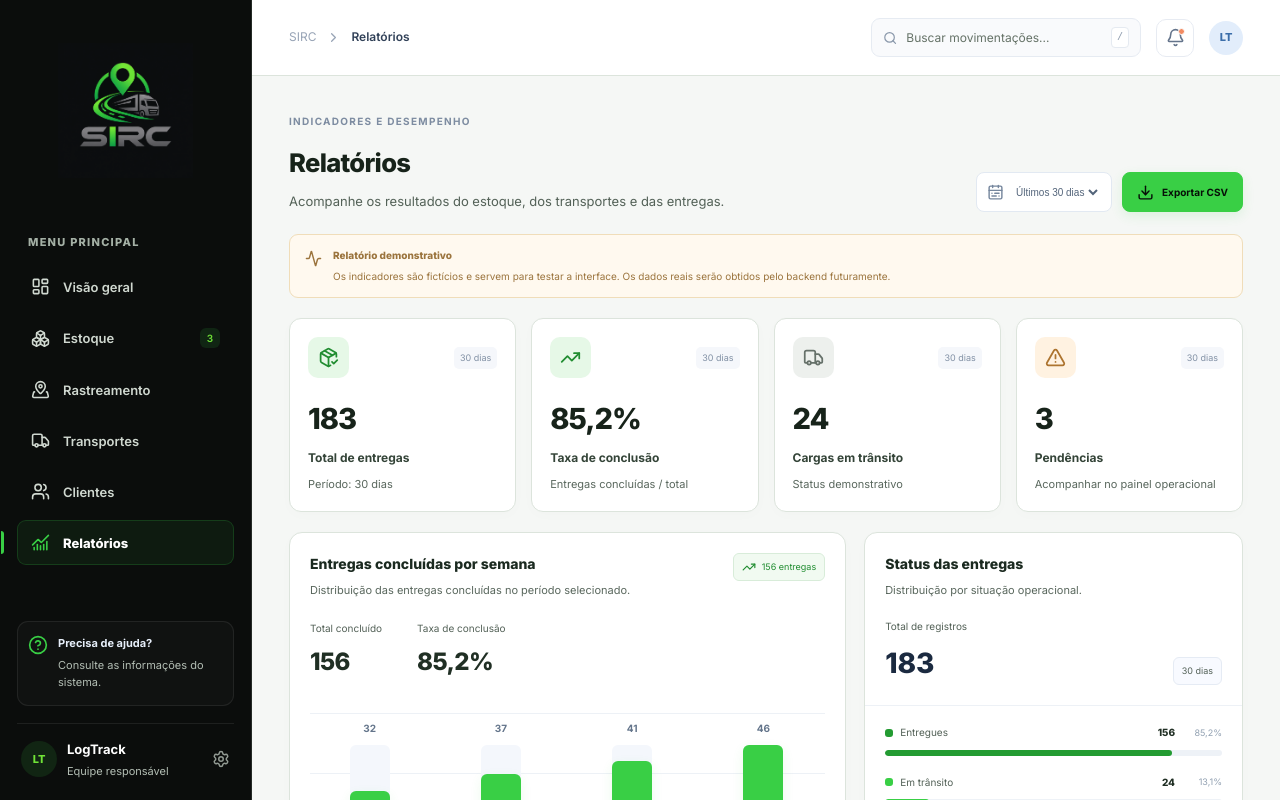
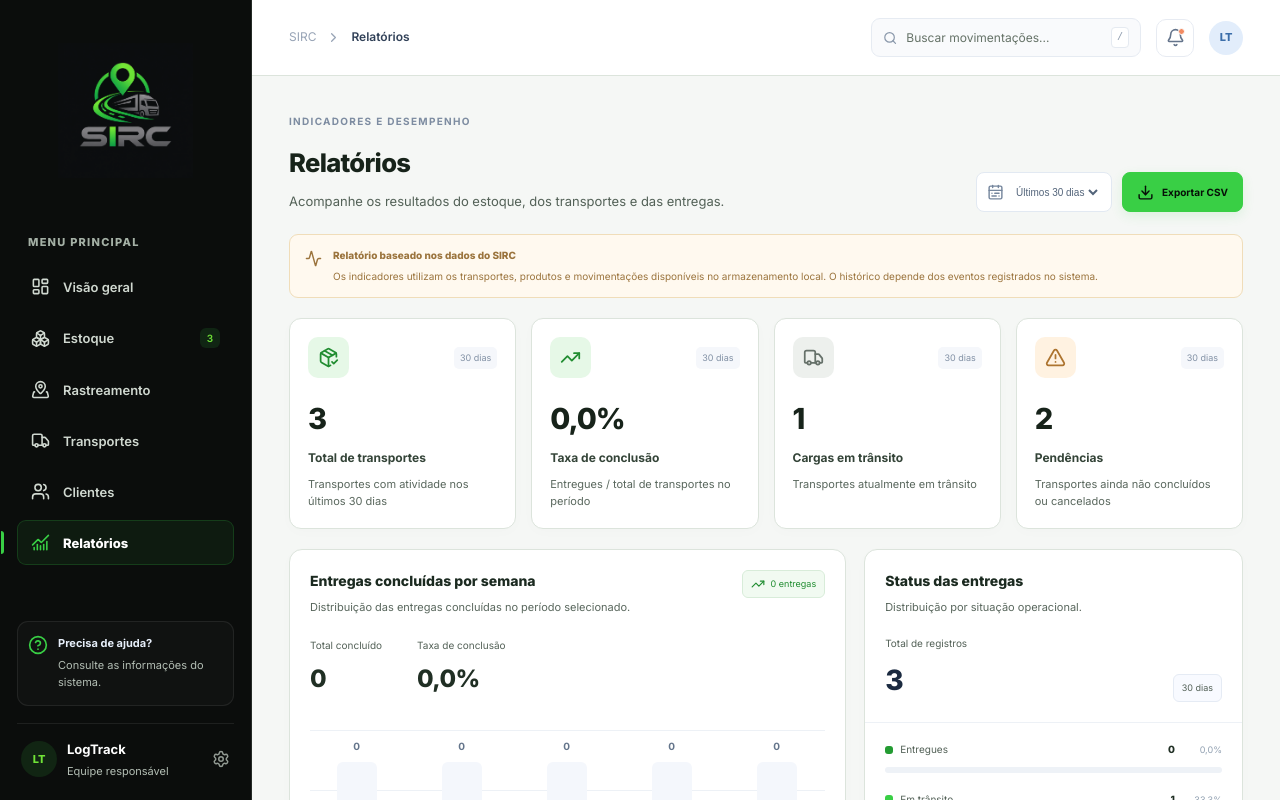
Before and after one commit to PDZDEV17/Senai-LOGTRACK, a React (Vite) app: page / in a window 1280 px wide. Both pictures are taken after a click on the button "Relatórios". Shown: the top 800 px of the page. Built offline with nearby package versions, Linux system fonts and the light colour scheme.

Commit message:
VERSÃO DO FRONTEND ESTAVEL DATA 18/10/2026

```diff
--- a/src/pages/Relatorios.jsx
+++ b/src/pages/Relatorios.jsx
@@ -1,10 +1,8 @@
-
+import { useSircData } from "../data/sircStore";
 import { useState } from "react";
 import {
   Activity,
   AlertTriangle,
-  ArrowDownRight,
-  ArrowUpRight,
   Boxes,
   CalendarRange,
   CheckCircle2,
@@ -18,105 +16,199 @@ import {
 } from "lucide-react";
 import "./Relatorios.css";
 
-const reports = {
-  "7 dias": {
-    total: 52,
-    delivered: 42,
-    transit: 8,
-    pending: 2,
-    stockUnits: 2480,
-    lowStock: 3,
-    chartTitle: "Entregas concluídas por dia",
-    chart: [
-      { label: "Seg", value: 5 },
-      { label: "Ter", value: 7 },
-      { label: "Qua", value: 4 },
-      { label: "Qui", value: 8 },
-      { label: "Sex", value: 6 },
-      { label: "Sáb", value: 7 },
-      { label: "Dom", value: 5 },
-    ],
-  },
-  "30 dias": {
-    total: 183,
-    delivered: 156,
-    transit: 24,
-    pending: 3,
-    stockUnits: 2480,
-    lowStock: 3,
-    chartTitle: "Entregas concluídas por semana",
-    chart: [
-      { label: "Sem. 1", value: 32 },
-      { label: "Sem. 2", value: 37 },
-      { label: "Sem. 3", value: 41 },
-      { label: "Sem. 4", value: 46 },
-    ],
-  },
-  "90 dias": {
-    total: 528,
-    delivered: 468,
-    transit: 24,
-    pending: 36,
-    stockUnits: 2480,
-    lowStock: 3,
-    chartTitle: "Entregas concluídas por mês",
-    chart: [
-      { label: "Mês 1", value: 142 },
-      { label: "Mês 2", value: 158 },
-      { label: "Mês 3", value: 168 },
-    ],
-  },
-};
+function normalizeReportText(value) {
+  return String(value || "")
+    .normalize("NFD")
+    .replace(/[\u0300-\u036f]/g, "")
+    .trim()
+    .toLowerCase();
+}
 
-const recentActivities = [
-  {
-    id: "TRP-1024",
-    title: "Transporte iniciado",
-    type: "Transporte",
-    time: "14:32",
-    status: "Registrado",
-    color: "blue",
-  },
-  {
-    id: "SIRC-0003",
-    title: "Leitura de etiqueta",
-    type: "Estoque",
-    time: "14:18",
-    status: "Registrado",
-    color: "purple",
-  },
-  {
-    id: "TRP-1025",
-    title: "Status atualizado",
-    type: "Transporte",
-    time: "13:54",
-    status: "Registrado",
-    color: "orange",
-  },
-  {
-    id: "PED-1032",
-    title: "Entrega atualizada",
-    type: "Entrega",
-    time: "13:20",
-    status: "Registrado",
-    color: "green",
-  },
-];
+function parseReportDate(value) {
+  if (value == null || value === "") return null;
 
-function downloadCsv(period, report) {
-  const deliveryRate = ((report.delivered / report.total) * 100).toFixed(1);
+  if (typeof value === "number") {
+    return Number.isFinite(value) ? value : null;
+  }
+
+  const text = String(value).trim();
+
+  // Reconhece datas no formato brasileiro: 19/10/2026, 14:30.
+  const localDate = text.match(
+    /^(\d{1,2})\/(\d{1,2})\/(\d{4})(?:,?\s*(\d{1,2}):(\d{2}))?/
+  );
+
+  if (localDate) {
+    const [, day, month, year, hour = "0", minute = "0"] =
+      localDate;
+
+    const timestamp = new Date(
+      Number(year),
+      Number(month) - 1,
+      Number(day),
+      Number(hour),
+      Number(minute)
+    ).getTime();
+
+    return Number.isNaN(timestamp) ? null : timestamp;
+  }
+
+  const timestamp = Date.parse(text);
+  return Number.isNaN(timestamp) ? null : timestamp;
+}
+
+function isReportDateInRange(value, startMs, endMs) {
+  const timestamp = parseReportDate(value);
+
+  // Não descarta registros que ainda não têm data cadastrada.
+  return (
+    timestamp === null ||
+    (timestamp >= startMs && timestamp <= endMs)
+  );
+}
+
+function formatReportDate(value) {
+  const timestamp = parseReportDate(value);
+
+  if (timestamp === null) {
+    return String(value || "Data não informada");
+  }
+
+  return new Date(timestamp).toLocaleString("pt-BR", {
+    dateStyle: "short",
+    timeStyle: "short",
+  });
+}
+
+function getProductQuantity(product) {
+  const rawQuantity =
+    product?.quantity ??
+    product?.stock ??
+    product?.currentStock ??
+    product?.currentQuantity ??
+    product?.qty ??
+    product?.amount ??
+    product?.quantidade ??
+    product?.estoque ??
+    0;
+
+  const quantity =
+    typeof rawQuantity === "string"
+      ? Number(rawQuantity.trim().replace(",", "."))
+      : Number(rawQuantity);
+
+  return Number.isFinite(quantity) ? quantity : 0;
+}
+
+function getProductMinimum(product) {
+  const rawMinimum =
+    product?.minimum ??
+    product?.minStock ??
+    product?.minimumStock ??
+    product?.minQuantity ??
+    product?.minimumQuantity ??
+    product?.min ??
+    product?.estoqueMinimo;
+
+  if (rawMinimum == null || rawMinimum === "") {
+    return null;
+  }
+
+  const minimum = Number(rawMinimum);
+
+  return Number.isFinite(minimum) ? minimum : null;
+}
+
+function getTransportStatus(transport) {
+  return normalizeReportText(transport?.status);
+}
+
+function getCompletionDate(transport) {
+  const history = Array.isArray(transport?.history)
+    ? transport.history
+    : [];
+
+  const completionEvent = history.find((event) => {
+    const description = normalizeReportText(
+      `${event.title || ""} ${event.note || ""}`
+    );
+
+    return (
+      description.includes("entregue") ||
+      description.includes("entrega concluida")
+    );
+  });
+
+  return (
+    parseReportDate(completionEvent?.date) ??
+    parseReportDate(transport?.updatedAt)
+  );
+}
+
+function buildReportChart(transports, days, startMs, endMs) {
+  const bucketCount = days === 7 ? 7 : days === 30 ? 5 : 3;
+
+  const chart = Array.from({ length: bucketCount }, (_, index) => {
+    let label;
+
+    if (days === 7) {
+      const date = new Date(startMs);
+      date.setDate(date.getDate() + index);
+
+      label = date
+        .toLocaleDateString("pt-BR", { weekday: "short" })
+        .replace(".", "");
+    } else if (days === 30) {
+      label = `Sem. ${index + 1}`;
+    } else {
+      label = `Mês ${index + 1}`;
+    }
+
+    return { label, value: 0 };
+  });
+
+  const duration = endMs - startMs + 1;
+
+  transports.forEach((transport) => {
+    const timestamp = getCompletionDate(transport);
+
+    if (
+      timestamp === null ||
+      timestamp < startMs ||
+      timestamp > endMs
+    ) {
+      return;
+    }
+
+    const bucketIndex = Math.min(
+      bucketCount - 1,
+      Math.floor(((timestamp - startMs) / duration) * bucketCount)
+    );
+
+    chart[bucketIndex].value += 1;
+  });
+
+  return chart;
+}
+
+function downloadCsv(period, report, recentActivities) {
+  const deliveryRate =
+    report.total > 0
+      ? ((report.delivered / report.total) * 100).toFixed(1)
+      : "0.0";
 
   const rows = [
     ["SIRC - Relatório operacional"],
     ["Período", period],
-    ["Dados", "Demonstrativos"],
+    ["Origem dos dados", "Armazenamento local do SIRC"],
     [],
     ["Indicador", "Valor"],
-    ["Total de entregas", report.total],
+    ["Total de transportes", report.total],
     ["Entregas concluídas", report.delivered],
     ["Taxa de conclusão (%)", deliveryRate],
     ["Cargas em trânsito", report.transit],
     ["Pendências", report.pending],
+    ["Transportes cancelados", report.cancelled],
     ["Unidades em estoque", report.stockUnits],
     ["Produtos com estoque baixo", report.lowStock],
     [],
@@ -124,7 +216,7 @@ function downloadCsv(period, report) {
     ["Intervalo", "Entregas concluídas"],
     ...report.chart.map((item) => [item.label, item.value]),
     [],
-    ["Código", "Evento", "Categoria", "Horário", "Registro"],
+    ["Código", "Evento", "Categoria", "Data", "Status"],
     ...recentActivities.map((item) => [
       item.id,
       item.title,
@@ -133,15 +225,18 @@ function downloadCsv(period, report) {
       item.status,
     ]),
     [],
-    ["Observação", "Relatório ilustrativo; não representa dados reais do banco."],
+    [
+      "Observação",
+      "Valores calculados a partir dos dados disponíveis localmente no SIRC.",
+    ],
   ];
 
   const escapeCell = (value) =>
     `"${String(value ?? "").replace(/"/g, '""')}"`;
 
-  const csv = "\uFEFF" + rows
-    .map((row) => row.map(escapeCell).join(";"))
-    .join("\r\n");
+  const csv =
+    "\uFEFF" +
+    rows.map((row) => row.map(escapeCell).join(";")).join("\r\n");
 
   const blob = new Blob([csv], {
     type: "text/csv;charset=utf-8;",
@@ -161,8 +256,113 @@ function downloadCsv(period, report) {
 }
 
 export default function Relatorios() {
+  const {
+    products = [],
+    movements = [],
+    transports = [],
+  } = useSircData();
+
   const [period, setPeriod] = useState("30 dias");
-  const report = reports[period];
+
+  const periodDays = Number.parseInt(period, 10) || 30;
+
+  const now = new Date();
+
+  const rangeStart = new Date(now);
+  rangeStart.setHours(0, 0, 0, 0);
+  rangeStart.setDate(rangeStart.getDate() - periodDays + 1);
+
+  const rangeEnd = new Date(now);
+  rangeEnd.setHours(23, 59, 59, 999);
+
+  const startMs = rangeStart.getTime();
+  const endMs = rangeEnd.getTime();
+
+  // Seleciona transportes que tenham alguma atividade no período.
+  const periodTransports = transports.filter((transport) => {
+    const history = Array.isArray(transport.history)
+      ? transport.history
+      : [];
+
+    const dates = [
+      transport.updatedAt,
+      ...history.map((event) => event.date),
+    ];
+
+    const timestamps = dates
+      .map(parseReportDate)
+      .filter((timestamp) => timestamp !== null);
+
+    return (
+      timestamps.length === 0 ||
+      timestamps.some(
+        (timestamp) => timestamp >= startMs && timestamp <= endMs
+      )
+    );
+  });
+
+  const total = periodTransports.length;
+
+  const delivered = periodTransports.filter(
+    (transport) => getTransportStatus(transport) === "entregue"
+  ).length;
+
+  const transit = periodTransports.filter(
+    (transport) => getTransportStatus(transport) === "em transito"
+  ).length;
+
+  const cancelled = periodTransports.filter(
+    (transport) => getTransportStatus(transport) === "cancelado"
+  ).length;
+
+  const pending = periodTransports.filter((transport) => {
+    const status = getTransportStatus(transport);
+
+    return !["entregue", "em transito", "cancelado"].includes(status);
+  }).length;
+
+  // Estoque representa a posição atual, independentemente do período.
+  const stockUnits = products.reduce(
+    (totalQuantity, product) =>
+      totalQuantity + getProductQuantity(product),
+    0
+  );
+
+  // Só considera estoque baixo quando existe um mínimo configurado.
+  const lowStock = products.filter((product) => {
+    const minimum = getProductMinimum(product);
+
+    return (
+      minimum !== null &&
+      getProductQuantity(product) <= minimum
+    );
+  }).length;
+
+  const chart = buildReportChart(
+    periodTransports.filter(
+      (transport) => getTransportStatus(transport) === "entregue"
+    ),
+    periodDays,
+    startMs,
+    endMs
+  );
+
+  const report = {
+    total,
+    delivered,
+    transit,
+    pending,
+    cancelled,
+    stockUnits,
+    lowStock,
+    chartTitle:
+      periodDays === 7
+        ? "Entregas concluídas por dia"
+        : periodDays === 30
+          ? "Entregas concluídas por semana"
+          : "Entregas concluídas por mês",
+    chart,
+  };
 
   const deliveryRate =
     report.total > 0
@@ -176,30 +376,30 @@ export default function Relatorios() {
 
   const metrics = [
     {
-      label: "Total de entregas",
+      label: "Total de transportes",
       value: report.total.toLocaleString("pt-BR"),
-      description: `Período: ${period}`,
+      description: `Transportes com atividade nos últimos ${period}`,
       icon: PackageCheck,
       color: "blue",
     },
     {
       label: "Taxa de conclusão",
       value: `${deliveryRate.toFixed(1).replace(".", ",")}%`,
-      description: "Entregas concluídas / total",
+      description: "Entregues / total de transportes no período",
       icon: TrendingUp,
       color: "green",
     },
     {
       label: "Cargas em trânsito",
       value: report.transit.toLocaleString("pt-BR"),
-      description: "Status demonstrativo",
+      description: "Transportes atualmente em trânsito",
       icon: Truck,
       color: "purple",
     },
     {
       label: "Pendências",
       value: report.pending.toLocaleString("pt-BR"),
-      description: "Acompanhar no painel operacional",
+      description: "Transportes ainda não concluídos ou cancelados",
       icon: AlertTriangle,
       color: "orange",
     },
@@ -221,7 +421,136 @@ export default function Relatorios() {
       value: report.pending,
       color: "orange",
     },
+    {
+      label: "Cancelados",
+      value: report.cancelled,
+      color: "purple",
+    },
   ];
+
+  // Atividades provenientes das movimentações de estoque.
+  const stockActivities = movements
+    .map((movement, index) => {
+      const rawType = normalizeReportText(
+        movement.type ||
+        movement.action ||
+        movement.movementType ||
+        movement.category
+      );
+
+      const isExit =
+        rawType.includes("saida") || rawType.includes("exit");
+
+      const isEntry =
+        rawType.includes("entrada") || rawType.includes("entry");
+
+      const productName =
+        movement.productName ||
+        movement.itemName ||
+        (typeof movement.product === "string"
+          ? movement.product
+          : movement.product?.name) ||
+        movement.name;
+
+      const quantity =
+        movement.quantity ??
+        movement.amount ??
+        movement.qty;
+
+      const rawDate =
+        movement.date ||
+        movement.createdAt ||
+        movement.timestamp ||
+        movement.time ||
+        movement.updatedAt;
+
+      const description =
+        movement.description ||
+        [
+          productName,
+          quantity != null ? `Quantidade: ${quantity}` : null,
+        ]
+          .filter(Boolean)
+          .join(" • ") ||
+        "Movimentação registrada no estoque.";
+
+      return {
+        id: movement.id ?? `estoque-${index}`,
+        title:
+          movement.title ||
+          (isExit
+            ? "Saída de mercadoria"
+            : isEntry
+              ? "Entrada de mercadoria"
+              : "Movimentação de estoque"),
+        type: "Estoque",
+        rawDate,
+        time: formatReportDate(rawDate),
+        status: movement.status || "Registrado",
+        color: isExit ? "orange" : "purple",
+        description,
+        sortValue: parseReportDate(rawDate) ?? 0,
+      };
+    })
+    .filter((activity) =>
+      isReportDateInRange(activity.rawDate, startMs, endMs)
+    );
+
+  // Atividades geradas pelo histórico dos transportes.
+  const transportActivities = periodTransports.flatMap((transport) => {
+    const history =
+      Array.isArray(transport.history) && transport.history.length > 0
+        ? transport.history
+        : [
+            {
+              id: `${transport.id}-atual`,
+              title: `Status atual: ${transport.status || "Não informado"}`,
+              date: transport.updatedAt,
+              note: transport.load || "",
+            },
+          ];
+
+    return history
+      .filter((event) =>
+        isReportDateInRange(
+          event.date || transport.updatedAt,
+          startMs,
+          endMs
+        )
+      )
+      .map((event, index) => {
+        const rawDate = event.date || transport.updatedAt;
+
+        const title = event.title || "Atualização do transporte";
+
+        const isDelivered = normalizeReportText(title).includes("entregue");
+
+        return {
+          id: event.id ?? `${transport.id}-evento-${index}`,
+          title,
+          type: "Transporte",
+          rawDate,
+          time: formatReportDate(rawDate),
+          status: transport.status || "Registrado",
+          color: isDelivered ? "green" : "blue",
+          description: [
+            transport.id,
+            transport.load,
+            event.note,
+          ]
+            .filter(Boolean)
+            .join(" • "),
+          sortValue: parseReportDate(rawDate) ?? 0,
+        };
+      });
+  });
+
+  const recentActivities = [
+    ...stockActivities,
+    ...transportActivities,
+  ]
+    .sort((a, b) => b.sortValue - a.sortValue)
+    .slice(0, 10);
 
   return (
     <section className="reports-page">
@@ -244,7 +573,7 @@ export default function Relatorios() {
               onChange={(event) => setPeriod(event.target.value)}
               aria-label="Selecionar período do relatório"
             >
-              {Object.keys(reports).map((item) => (
+              {["7 dias", "30 dias", "90 dias"].map((item) => (
                 <option value={item} key={item}>
                   Últimos {item}
                 </option>
@@ -254,7 +583,7 @@ export default function Relatorios() {
 
           <button
             className="reports-export-button"
-            onClick={() => downloadCsv(period, report)}
+            onClick={() => downloadCsv(period, report, recentActivities)}
           >
             <Download size={17} />
             Exportar CSV
@@ -264,11 +593,14 @@ export default function Relatorios() {
 
     <div className="reports-demo-notice">
       <Activity size={17} />
+
       <div>
-          <strong>Relatório demonstrativo</strong>
+        <strong>Relatório baseado nos dados do SIRC</strong>
+
         <span>
-            Os indicadores são fictícios e servem para testar a interface.
-            Os dados reais serão obtidos pelo backend futuramente.
+          Os indicadores utilizam os transportes, produtos e movimentações
+          disponíveis no armazenamento local. O histórico depende dos eventos
+          registrados no sistema.
         </span>
     </div>
   </div>
@@ -369,9 +701,11 @@ export default function Relatorios() {
 
           <footer className="reports-chart-footer">
             <span className="reports-legend-dot" />
+
             Entregas concluídas
+
             <span className="reports-chart-caption">
-              Valores ilustrativos
+              Dados calculados dos transportes disponíveis
             </span>
           </footer>
         </article>
@@ -448,7 +782,8 @@ export default function Relatorios() {
           <div>
             <h3>Atividade operacional recente</h3>
             <p>
-              Exemplos de eventos registrados nos módulos do SIRC.
+              Eventos registrados nas movimentações do estoque e nos históricos
+              dos transportes.
             </p>
           </div>
 
@@ -464,21 +799,26 @@ export default function Relatorios() {
                 <th>Identificação</th>
                 <th>Evento</th>
                 <th>Módulo</th>
-                <th>Horário de exemplo</th>
+                <th>Data do evento</th>
                 <th>Status do registro</th>
               </tr>
             </thead>
 
             <tbody>
-              {recentActivities.map((activity) => (
+              {recentActivities.length > 0 ? (
+                recentActivities.map((activity) => (
                   <tr key={activity.id}>
                       <td>
-                    <span className="reports-id">{activity.id}</span>
+                        <span className="reports-id">
+                          {activity.id}
+                        </span>
                       </td>
 
                       <td>
                         <div className="reports-activity-name">
-                      <span className={`reports-activity-icon ${activity.color}`}>
+                          <span
+                            className={`reports-activity-icon ${activity.color}`}
+                          >
                             {activity.type === "Transporte" ? (
                               <Truck size={16} />
                             ) : activity.type === "Estoque" ? (
@@ -487,6 +827,7 @@ export default function Relatorios() {
                               <PackageCheck size={16} />
                             )}
                           </span>
+
                           <strong>{activity.title}</strong>
                         </div>
                       </td>
@@ -507,16 +848,24 @@ export default function Relatorios() {
                         </span>
                       </td>
                     </tr>
-              ))}
+                  ))
+                ) : (
+                  <tr>
+                    <td colSpan={5}>
+                      Nenhuma atividade registrada neste período.
+                    </td>
+                  </tr>
+                )}
               </tbody>
           </table>
         </div>
 
         <footer className="reports-table-footer">
           <FileSpreadsheet size={16} />
+
           <span>
-            A exportação CSV inclui os indicadores do período e os dados
-            ilustrativos de atividade operacional.
+            O CSV contém os indicadores calculados e as atividades disponíveis
+            no armazenamento local do SIRC.
           </span>
         </footer>
       </section>
```
Lines whose indentation alone changed are shown as unchanged.
